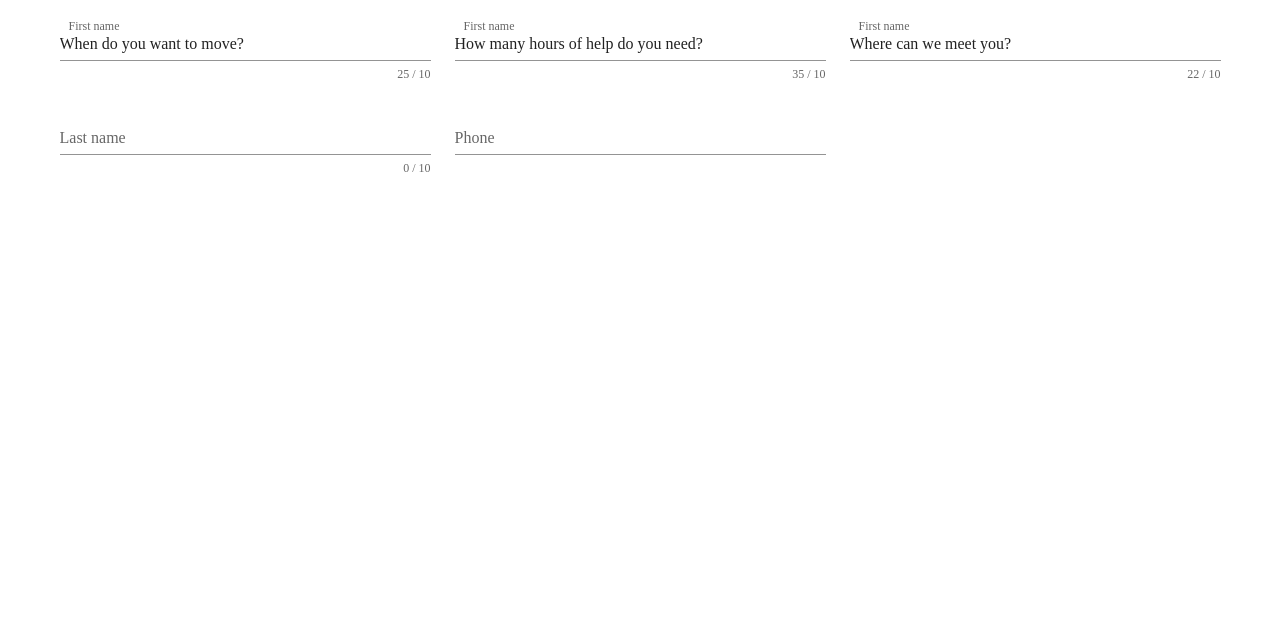
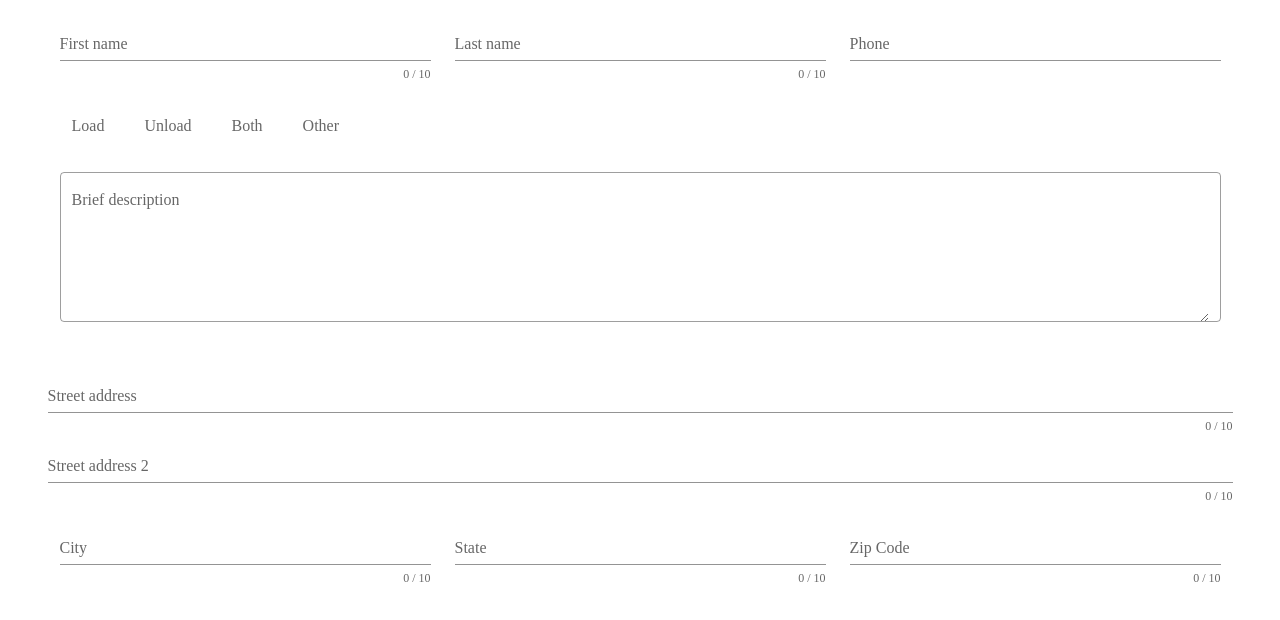
Before and after one commit to Kandianne/care-contents, a Vue app: page / in a window 1280 px wide. Shown: the top 620 px of the page. Built offline with nearby package versions, Linux system fonts and the light colour scheme.

Commit message:
wip form

```diff
--- a/package.json
+++ b/package.json
@@ -20,11 +20,13 @@
     "@vue/cli-plugin-eslint": "^3.11.0",
     "@vue/cli-service": "^3.11.0",
     "babel-eslint": "^10.0.1",
+    "deepmerge": "^4.2.2",
     "eslint": "^5.16.0",
     "eslint-plugin-vue": "^5.0.0",
     "express": "^4.17.1",
-    "sass": "^1.19.0",
-    "sass-loader": "^7.0.0",
+    "fibers": "^4.0.2",
+    "sass": "^1.25.0",
+    "sass-loader": "^7.3.1",
     "serve-static": "^1.14.1",
     "vue-cli-plugin-vuetify": "^2.0.2",
     "vue-template-compiler": "^2.6.10",
--- a/src/components/CreateJob.vue
+++ b/src/components/CreateJob.vue
@@ -2,12 +2,13 @@
   <v-form>
     <v-container>
       <v-row>
-        <v-col v-for="q in questions" v-bind:key="q.name"
+        <!-- <v-col v-for="q in questions" v-bind:key="q.name" -->
+        <v-col
           cols="12"
           md="4"
         >
           <v-text-field
-            v-model="q.text"
+            v-model="firstName"
             :counter="10"
             label="First name"
             required
@@ -19,8 +20,7 @@
           md="4"
         >
           <v-text-field
-            v-model="lastname"
-            :rules="nameRules"
+            v-model="lastName"
             :counter="10"
             label="Last name"
             required
@@ -33,23 +33,71 @@
         >
           <v-text-field
             v-model="phone"
-            :rules="phoneRules"
             label="Phone"
             required
           ></v-text-field>
         </v-col>
       </v-row>
       <v-row>
-          <v-radio-group v-model="moveOptions">
-        <v-col>
+          <v-radio-group v-model="moveOptions" row>
             <v-radio
               v-for="n in moveOptions"
               :key="n"
               :label="n"
               :value="n"
             ></v-radio>
+          </v-radio-group>
+      </v-row>
+      <v-row>
+      <v-col cols="12" md="12">
+          <v-textarea
+            outlined
+            name="input-7-4"
+            label="Brief description"
+          ></v-textarea>
         </v-col>
-          </v-radio-group>
+      </v-row>
+      <v-row>
+        <v-text-field
+            v-model="address"
+            :counter="10"
+            label="Street address"
+            required
+          ></v-text-field>
+      </v-row>
+      <v-row>
+        <v-text-field
+            v-model="address2"
+            :counter="10"
+            label="Street address 2"
+            required
+          ></v-text-field>
+      </v-row>
+      <v-row>
+      <v-col cols="12" md="4">
+        <v-text-field
+            v-model="city"
+            :counter="10"
+            label="City"
+            required
+          ></v-text-field>
+      </v-col>
+      <v-col cols="12" md="4">
+          <v-text-field
+            v-model="state"
+            :counter="10"
+            label="State"
+            required
+          ></v-text-field>
+      </v-col>
+      <v-col cols="12" md="4">
+           <v-text-field
+            v-model="zipCOde"
+            :counter="10"
+            label="Zip Code"
+            required
+          ></v-text-field>
+      </v-col>
       </v-row>
     </v-container>
   </v-form>
@@ -60,21 +108,21 @@
     r: () => ({
       requiredRule: [
         v => !!v || 'Required',
-      ],
-      radioGroup: 1,
+      ]
+    }),
+    data: () => ({
+      // questions: [
+      //   {name: "date", text: "When do you want to move?" },
+      //   {name: "hours-estimated", text: "How many hours of help do you need?"},
+      //   {name: "address", text: "Where can we meet you?"}
+      // ],
       moveOptions: [
         "Load",
         "Unload",
         "Both",
         "Other"
-      ]
-    }),
-    data: () => ({
-      questions: [
-        {name: "date", text: "When do you want to move?" },
-        {name: "hours-estimated", text: "How many hours of help do you need?"},
-        {name: "address", text: "Where can we meet you?"}
-      ]
+      ],
+      radioGroup: 1
     }),
   }
 </script>
```
Also changed, not shown: 1 other file (tests, documents, lock files or other folders).
